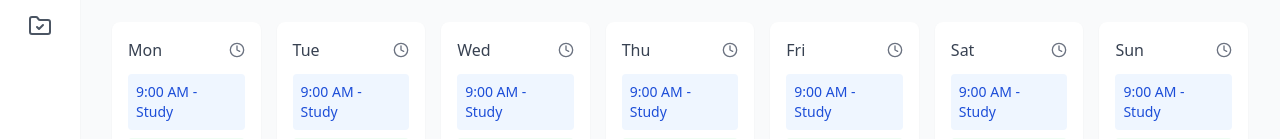
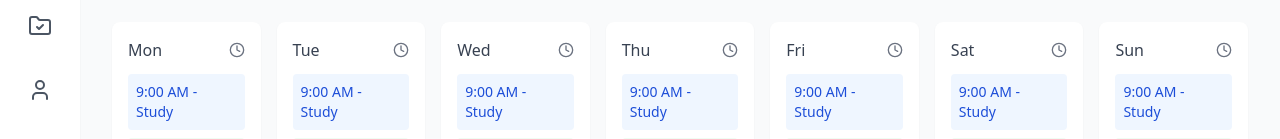
Before and after one commit to sabha348/Self-Assessment-Management-System, a React (Create React App) app in the folder frontend/: page / in a window 1280 px wide. Shown: the part 266-405 px from the top of the page. Built offline with nearby package versions, Linux system fonts and the light colour scheme; sample sign-in values are in the browser's storage.

Commit message:
Small Chnges.

```diff
--- a/frontend/src/components/auth/Logout.jsx
+++ b/frontend/src/components/auth/Logout.jsx
@@ -6,7 +6,7 @@ const Logout = () => {
 
   useEffect(() => {
     // Remove token from localStorage
-    // localStorage.removeItem('token');
+    localStorage.removeItem('token');
 
     // Redirect to login page
     navigate('/login');
--- a/frontend/src/pages/Dashboard.jsx
+++ b/frontend/src/pages/Dashboard.jsx
@@ -4,7 +4,7 @@ import { uploadFile } from '../services/fileService';
 import { toast } from 'react-toastify';
 import { useNavigate  } from 'react-router-dom';
 import Logout  from '../components/auth/Logout'; //imported the logout
-
+import {User} from 'lucide-react';
 
 
 
@@ -155,6 +155,24 @@ const Dashboard = () => {
           </div>
         </div>
 
+        {/* Profile Management Icon with Tooltip */}
+        <div className="relative group">
+          <div
+            className="p-2 rounded-lg hover:bg-gray-100 cursor-pointer"
+            onClick={() => navigate('/profile')}
+          >
+            <User className="w-6 h-6 text-gray-600" />
+          </div>
+
+          {/* Tooltip */}
+          <div className="absolute left-full ml-2 hidden group-hover:flex items-center">
+            <div className="bg-black text-white text-sm py-1 px-2 rounded whitespace-nowrap">
+              Profile
+            </div>
+            <div className="absolute left-0 transform -translate-x-1 w-2 h-2 bg-black rotate-45"></div>
+          </div>
+        </div>
+
       </div>
 
       {/* Main Content */}
```
